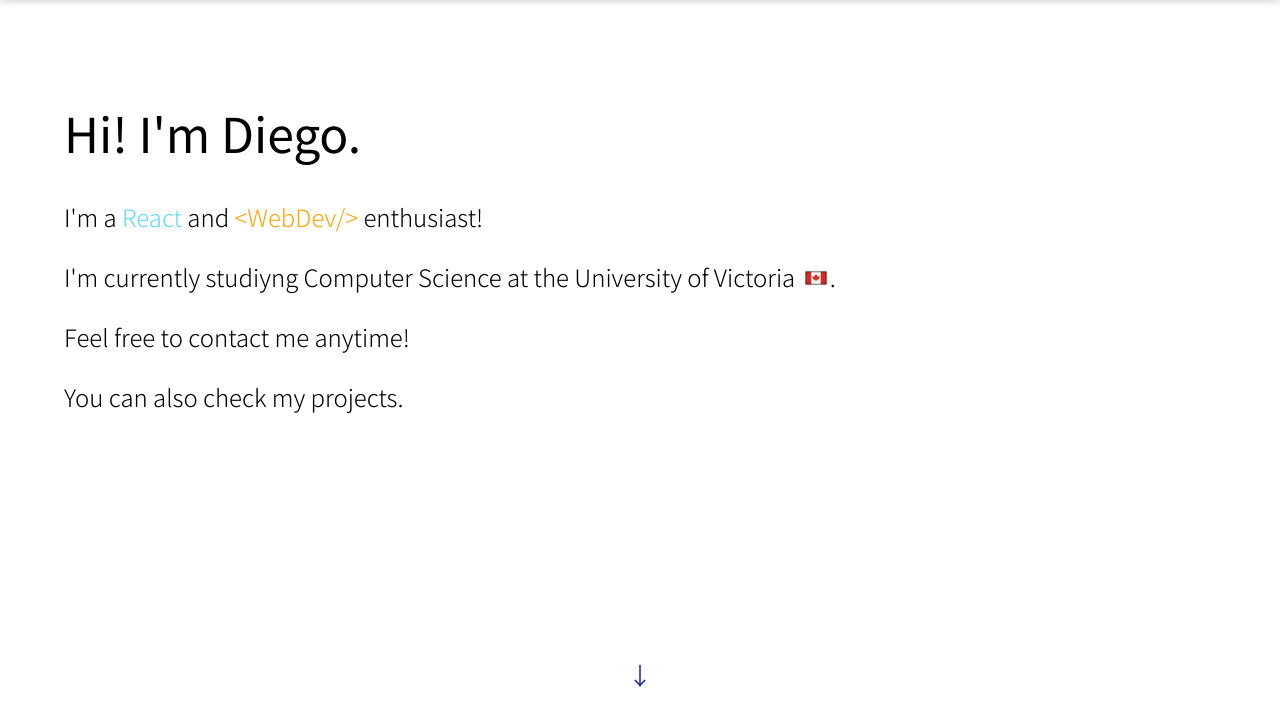
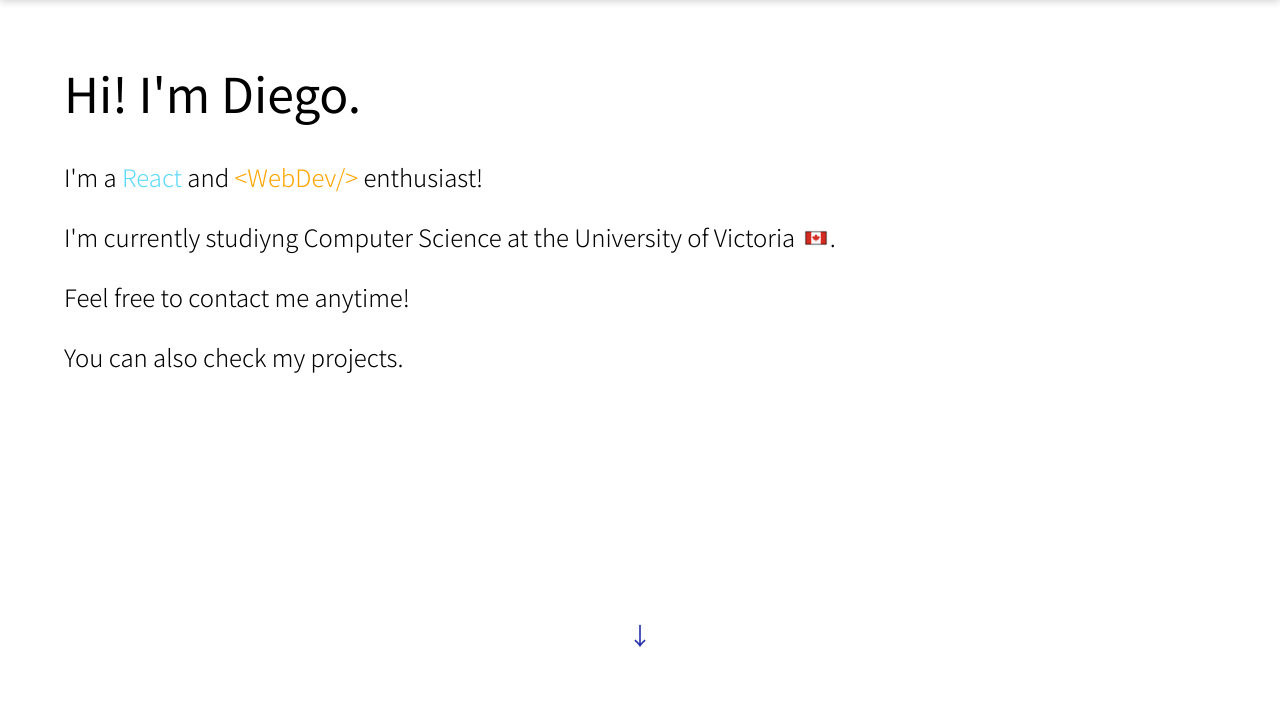
Before and after one commit to daqch/daqch.github.io, a Gatsby site: page / in a window 1280 px wide. Shown: the part 79-800 px from the top of the page. Built offline with nearby package versions, Linux system fonts and the light colour scheme; Gatsby itself is replaced by a stand-in of ours.

Commit message:
fixing margin

```diff
--- a/src/styles/global.css
+++ b/src/styles/global.css
@@ -35,7 +35,7 @@ p {
 .section.home {
   font-size: 1.25em;
   min-height: 75vh;
-  margin: 100px auto;
+  margin: 60px auto;
   margin-bottom: 0px;
   width: 90%;
   line-break: strict;
```
Also changed, not shown: 1 other file.
